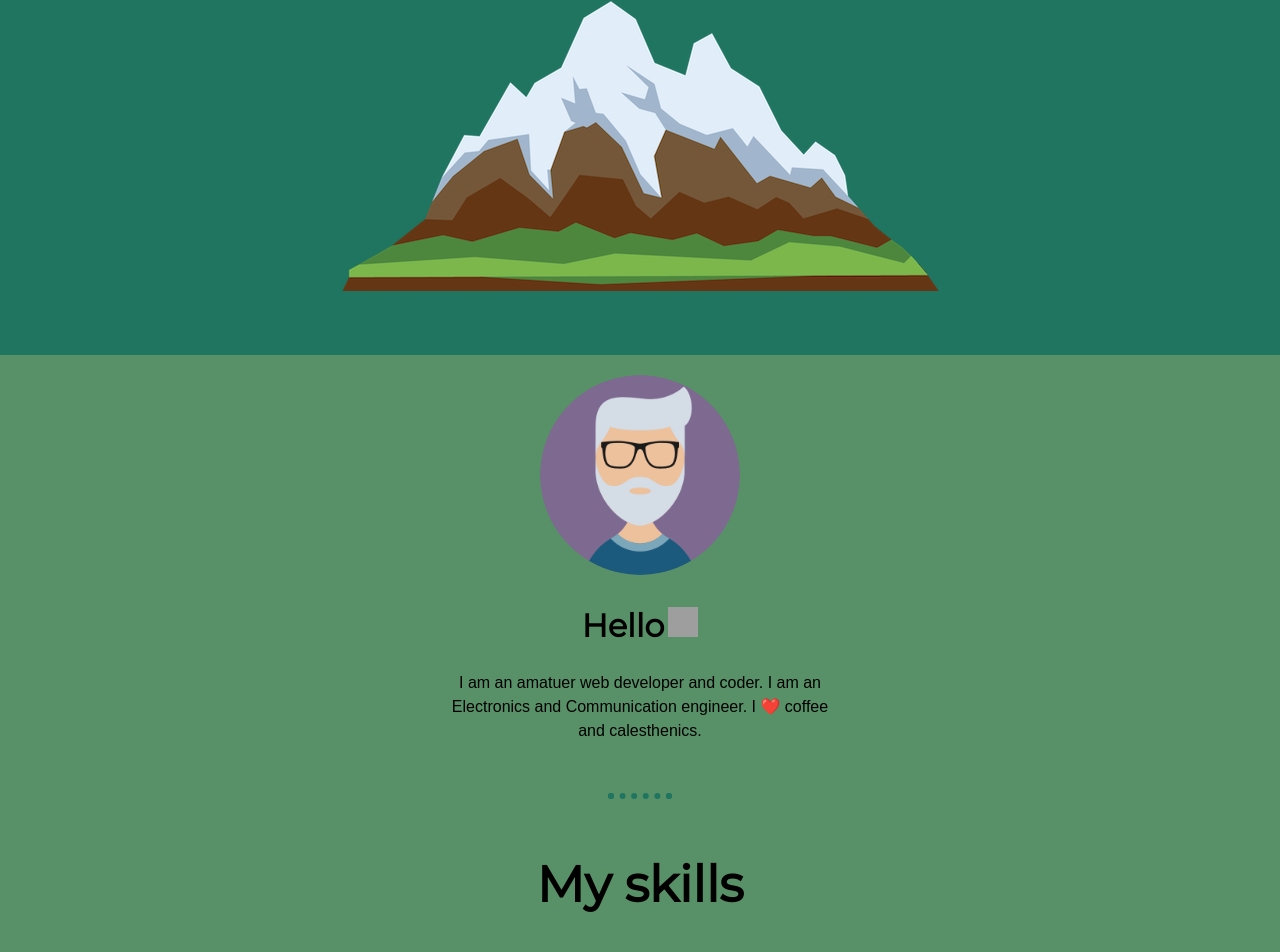
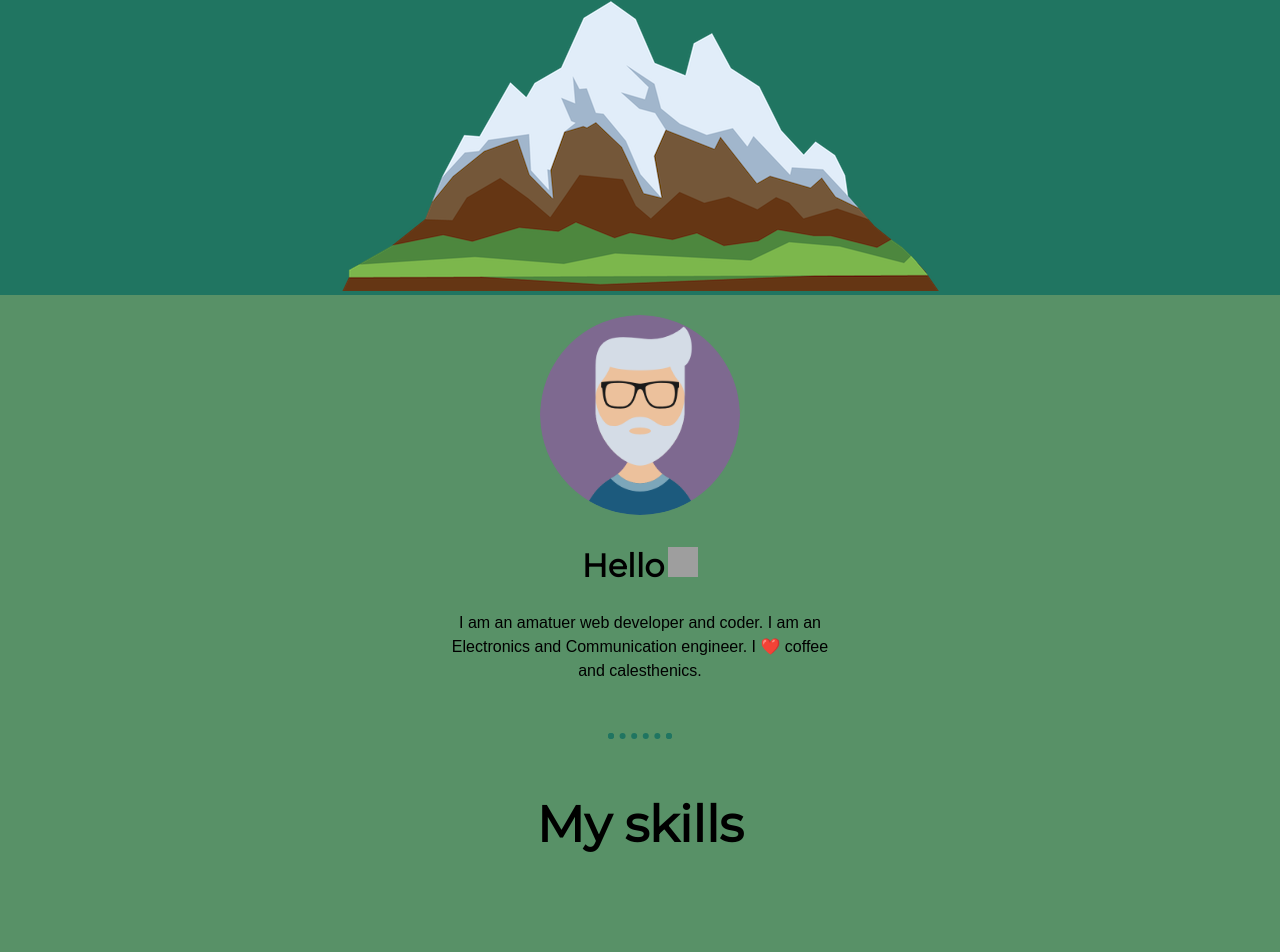
Before and after one commit to AmanAswal/website-v2.0, a plain HTML site: page index.html in a window 1280 px wide. Shown: the part 354-1306 px from the top of the page. Drawn offline with Linux system fonts and the light colour scheme; grey boxes are pictures that could not be loaded; a web font is replaced by a local one.

Commit message:
Update styles.css

```diff
--- a/css/styles.css
+++ b/css/styles.css
@@ -64,7 +64,7 @@ h3 {
 
 .middle-container {
   background-color: #589167;
-  margin: 60px 0;
+  margin: 0 0 60px 0;
 }
 
 .bottom-container {
```
